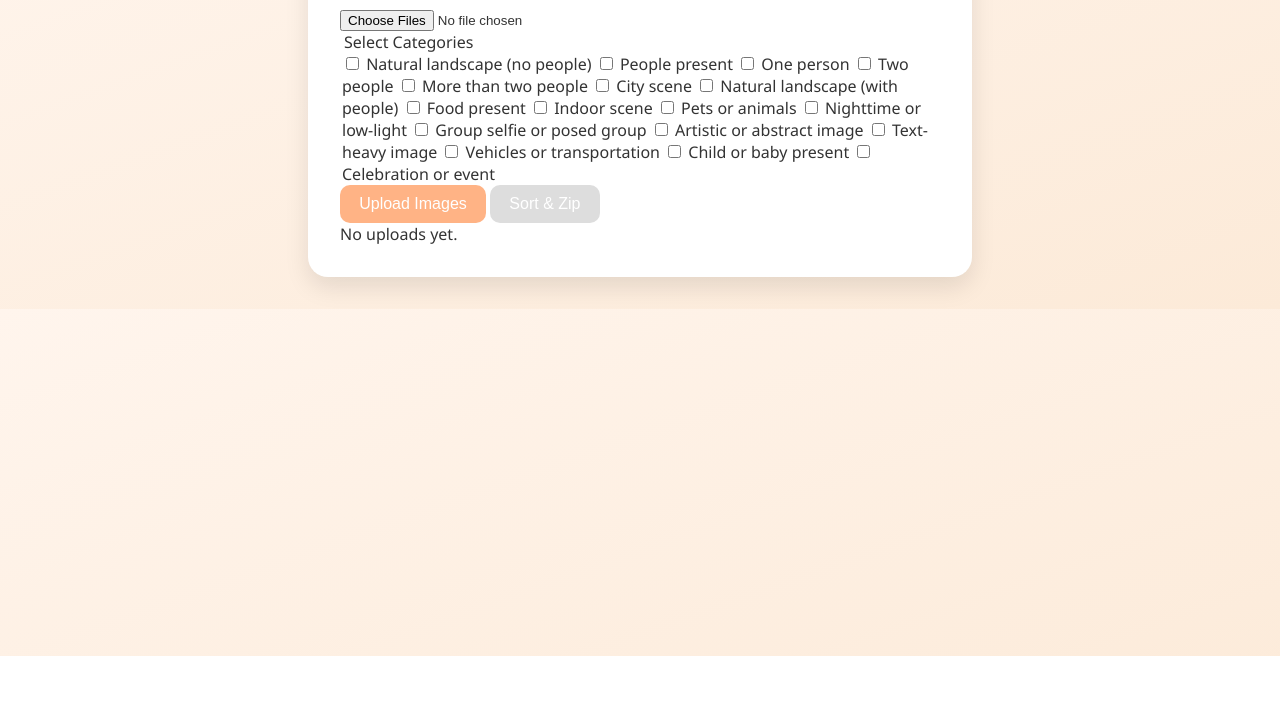
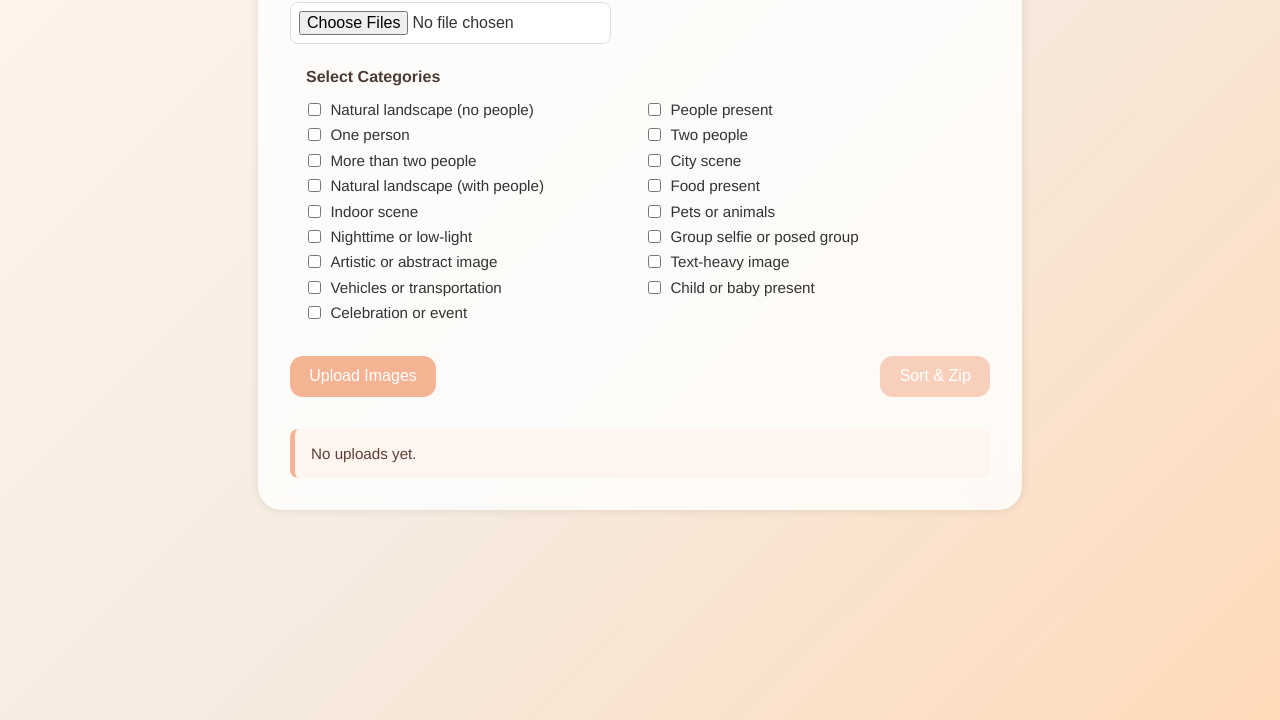
Before and after one commit to adaspring/Im, a plain HTML site: page index.html in a window 1280 px wide. Shown: the part 144-864 px from the top of the page. Before the commit the page ends 800 px from the top, so only its background shows below. Drawn offline with Linux system fonts and the light colour scheme.

Commit message:
Update style.css

```diff
--- a/style.css
+++ b/style.css
@@ -1,66 +1,103 @@
-/* style.css - Smart Image Sorter */
+/* style.css — Smart Image Sorter UI */
+
 body {
-  background: linear-gradient(to bottom right, #fff5ed, #fcead8);
-  font-family: 'Segoe UI', Tahoma, Geneva, Verdana, sans-serif;
+  font-family: 'Helvetica Neue', sans-serif;
+  background: linear-gradient(135deg, #FFF5ED 0%, #F5EBE0 50%, #FFDAB9 100%);
   color: #333;
   margin: 0;
   padding: 2rem;
+  display: flex;
+  justify-content: center;
+  align-items: flex-start;
+  min-height: 100vh;
 }
 
 .container {
-  max-width: 600px;
-  margin: auto;
-  background: white;
-  border-radius: 20px;
+  background: #ffffffcc;
+  backdrop-filter: blur(6px);
+  border-radius: 1.5rem;
   padding: 2rem;
-  box-shadow: 0 10px 25px rgba(0,0,0,0.1);
+  max-width: 700px;
+  width: 100%;
+  box-shadow: 0 0 10px rgba(0,0,0,0.1);
 }
 
 h1 {
   text-align: center;
   margin-bottom: 1.5rem;
+  color: #5e4b44;
 }
 
-form fieldset {
-  border: none;
-  padding: 0;
+input[type="file"] {
+  display: block;
+  margin-bottom: 1.5rem;
+  font-size: 1rem;
+  padding: 0.5rem;
+  border-radius: 0.5rem;
+  border: 1px solid #ddd;
+  background-color: #fff;
 }
 
-.checkboxes {
+fieldset {
+  border: none;
+  margin-bottom: 1.5rem;
+}
+
+legend {
+  font-weight: bold;
+  margin-bottom: 0.5rem;
+  color: #4c3a34;
+}
+
+.checkbox-list {
   display: grid;
   grid-template-columns: 1fr 1fr;
-  gap: 0.5rem;
-  margin: 1rem 0;
+  gap: 0.4rem 1rem;
+  max-height: 300px;
+  overflow-y: auto;
+  padding-right: 0.5rem;
 }
 
-.buttons {
+.checkbox-list label {
+  font-size: 0.95rem;
+  display: flex;
+  align-items: center;
+  gap: 0.4rem;
+}
+
+.button-row {
   display: flex;
   justify-content: space-between;
+  gap: 1rem;
   margin-top: 1rem;
 }
 
 button {
-  padding: 0.6rem 1.2rem;
+  padding: 0.7rem 1.2rem;
+  font-size: 1rem;
   border: none;
-  border-radius: 10px;
-  font-size: 1rem;
+  border-radius: 0.8rem;
+  background-color: #f4b393;
+  color: #fff;
   cursor: pointer;
-  background-color: #ffb385;
-  color: white;
-  transition: background-color 0.3s ease;
+  transition: background 0.3s;
 }
 
 button:disabled {
-  background-color: #ddd;
+  background-color: #f4b39399;
   cursor: not-allowed;
 }
 
 button:hover:not(:disabled) {
-  background-color: #ff944d;
+  background-color: #e79772;
 }
 
-#status {
-  margin-top: 1.5rem;
-  font-size: 0.9rem;
-  color: #555;
+.status-box {
+  margin-top: 2rem;
+  padding: 1rem;
+  background-color: #fff5f0;
+  border-left: 5px solid #f4b393;
+  border-radius: 0.5rem;
+  font-size: 0.95rem;
+  color: #5a4036;
 }
```
